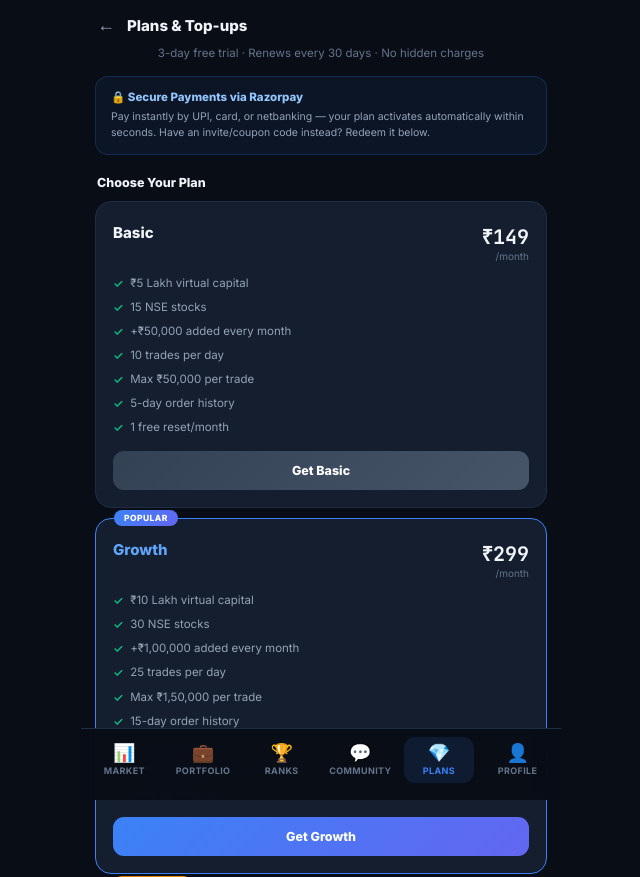
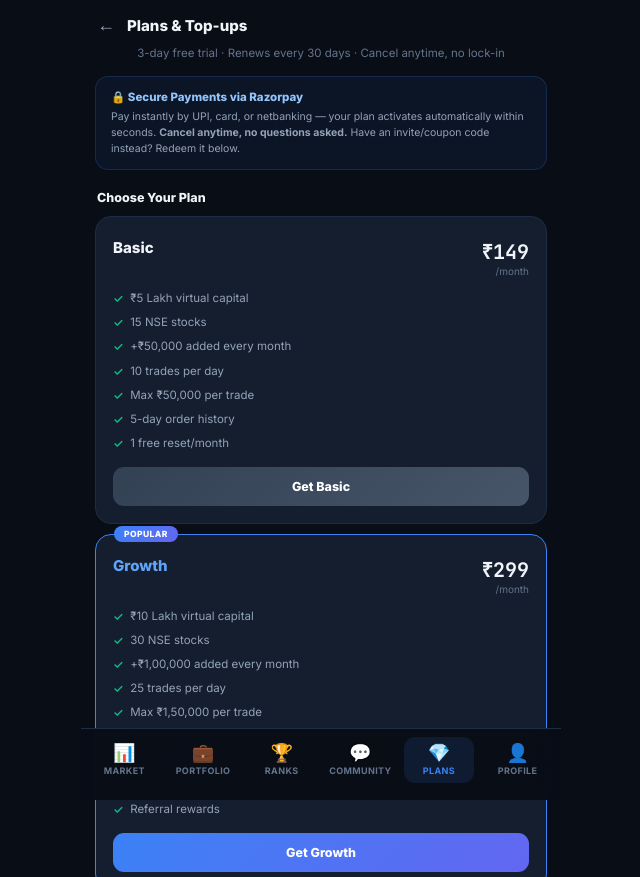
Before and after one commit to scaleaiq-dotcom/Tradeshiko, a website: page plans.html in a window 1280 px wide. Shown: the top 877 px of the page, without its empty margins (319-959 px from the left). Drawn offline with Linux system fonts and the light colour scheme.

Commit message:
Add files via upload

```diff
--- a/plans.html
+++ b/plans.html
@@ -126,11 +126,11 @@
 
   <div class="screen">
 
-    <div class="intro"><p>3-day free trial · Renews every 30 days · No hidden charges</p></div>
+    <div class="intro"><p>3-day free trial · Renews every 30 days · Cancel anytime, no lock-in</p></div>
 
     <div class="launch-notice">
       <div class="launch-notice-title">🔒 Secure Payments via Razorpay</div>
-      <p>Pay instantly by UPI, card, or netbanking — your plan activates automatically within seconds. Have an invite/coupon code instead? Redeem it below.</p>
+      <p>Pay instantly by UPI, card, or netbanking — your plan activates automatically within seconds. <strong>Cancel anytime, no questions asked.</strong> Have an invite/coupon code instead? Redeem it below.</p>
     </div>
 
     <div class="trial-status" id="trial-status" style="display:none">
```
